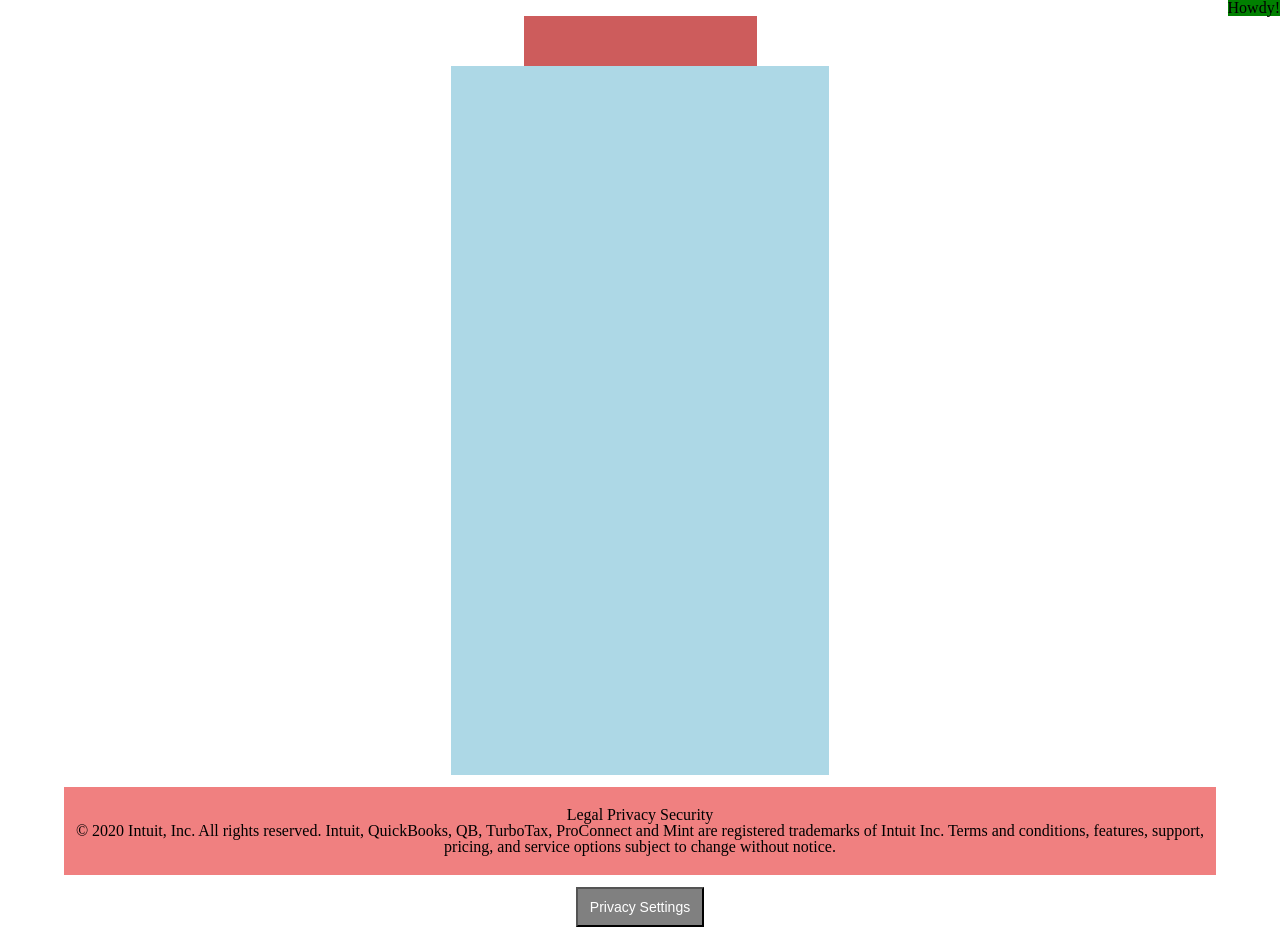
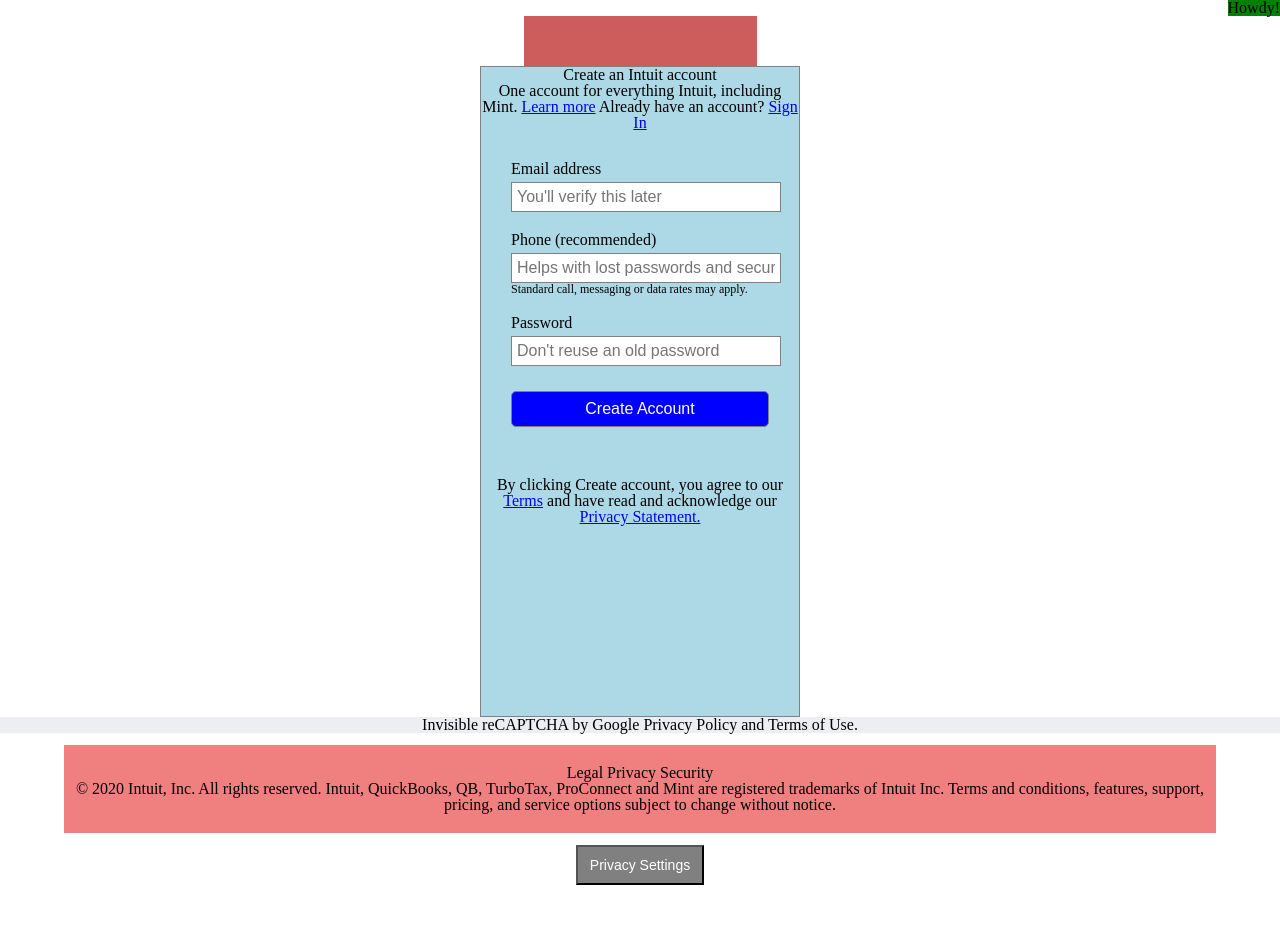
Before and after one commit to cdpadilla42/forms-project, a plain HTML site: page index.html in a window 1280 px wide. After the commit the page ends 885 px from the top, so only its background shows below. Drawn offline with Linux system fonts and the light colour scheme.

Commit message:
add and style form elements

```diff
--- a/index.html
+++ b/index.html
@@ -14,8 +14,53 @@
     </div>
     <header></header>
     <section class="form-section">
-      <form></form>
+      <h2>Create an Intuit account</h2>
+      <span>One account for everything Intuit, including Mint.</span>
+      <a href="#">Learn more</a>
+      <span>Already have an account? <a href="#">Sign In</a></span>
+      <form action="#" method="post">
+        <fieldset>
+          <label>
+            Email address
+            <input
+              type="email"
+              name="email"
+              placeholder="You'll verify this later"
+              required
+            />
+          </label>
+          <label>
+            Phone (recommended)
+            <input
+              type="text"
+              name="phone"
+              placeholder="Helps with lost passwords and security"
+              id="phone"
+            />
+            <span class="fine-print">
+              Standard call, messaging or data rates may apply.
+            </span>
+          </label>
+          <label>
+            Password
+            <input
+              type="password"
+              name="password"
+              placeholder="Don't reuse an old password"
+              required
+            />
+          </label>
+        </fieldset>
+        <input type="submit" value="Create Account" id="form-bttn" />
+      </form>
+      <p class="form-fine-print">
+        By clicking Create account, you agree to our <a href="#">Terms</a> and
+        have read and acknowledge our <a href="#">Privacy Statement.</a>
+      </p>
     </section>
+    <div class="form-footer">
+      Invisible reCAPTCHA by Google Privacy Policy and Terms of Use.
+    </div>
     <footer>
       Legal Privacy Security
       <p>
--- a/style.css
+++ b/style.css
@@ -151,7 +151,6 @@ header {
   background-color: lightblue;
   width: 318px;
   height: 649px;
-  padding: 30px;
   margin: 0 auto;
 }
 
@@ -169,3 +168,46 @@ footer {
   font-weight: 400;
   font-size: 14px;
 }
+
+/* Form Styling */
+
+form {
+  text-align: left;
+  margin: 30px;
+}
+
+.form-section {
+  border: 1px solid grey;
+}
+
+.form-section input {
+  width: 100%;
+  font-size: 16px;
+  border: 1px solid grey;
+  margin-top: 5px;
+  margin-bottom: 20px;
+  padding: 5px;
+}
+
+#phone {
+  margin-bottom: 0px;
+}
+
+.form-section .fine-print {
+  font-size: 12px;
+  margin-bottom: 20px;
+  display: block;
+}
+
+#form-bttn {
+  width: 100%;
+  background-color: blue;
+  padding: 8px;
+  color: white;
+  border-radius: 5px;
+}
+
+.form-footer {
+  width: 100%;
+  background-color: rgb(236, 238, 241);
+}
```
